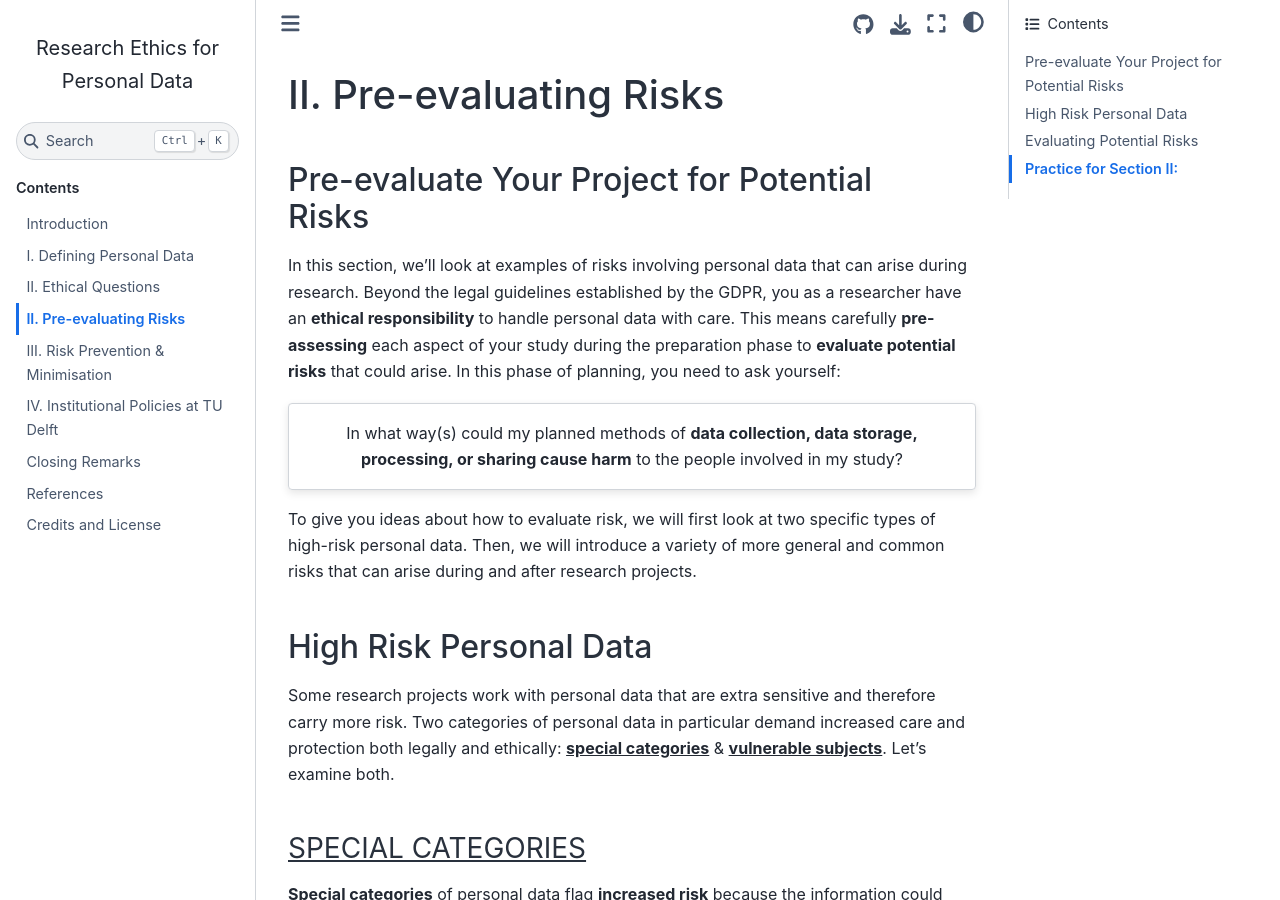
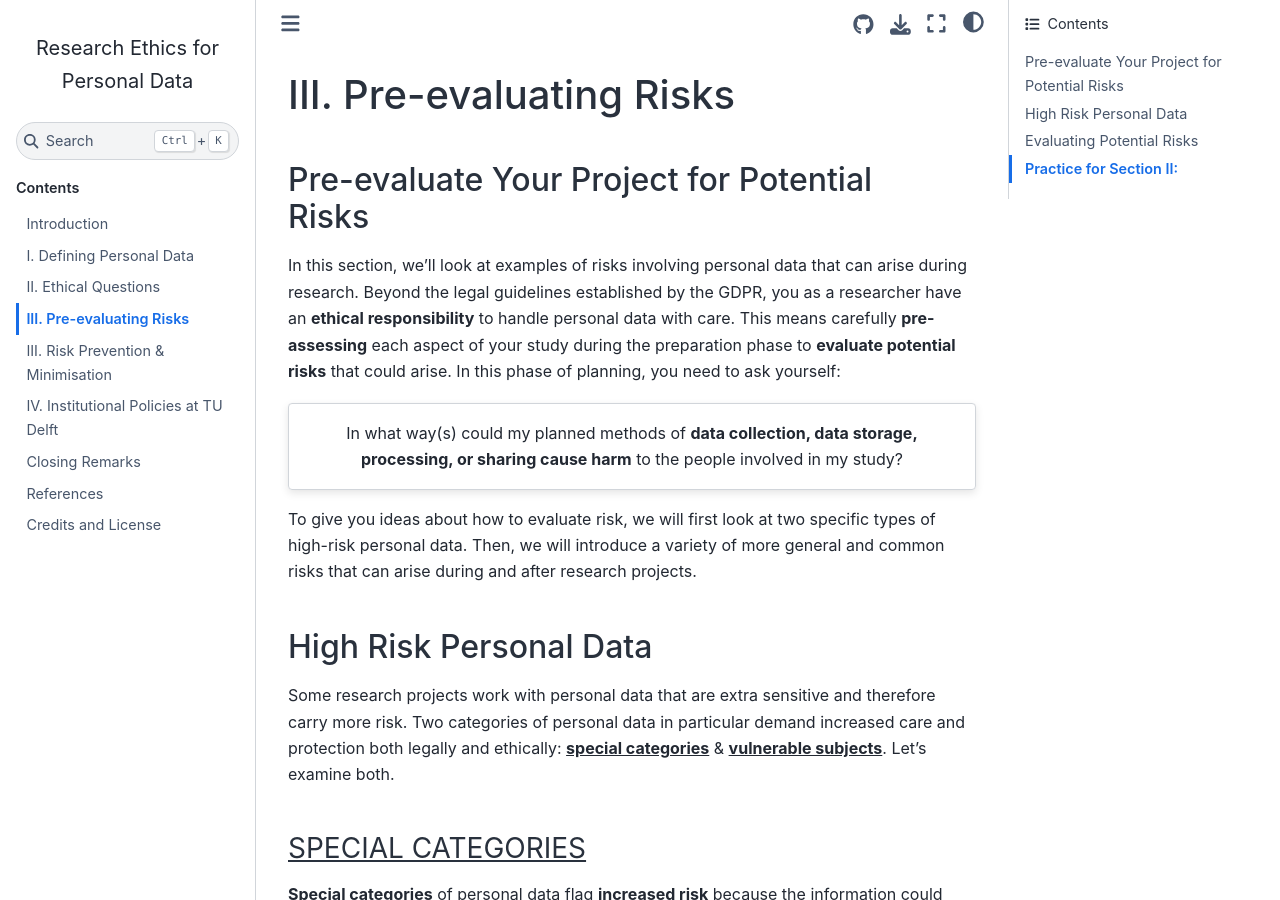
Before and after one commit to tu-delft-library/BSc_Research_Ethics_for_Personal_Data, a Jupyter Book: the page built from book/risks.md, in a window 1280 px wide and 900 px high. Built offline with Jupyter Book 1.0.4 settings and Sphinx 7.4.7 and the Sphinx Book theme 1.1.4, drawn with Linux system fonts in a browser that asks for light colours; comment, search, counter and statistics services are not loaded.

Commit message:
Update risks.md

```diff
--- a/book/risks.md
+++ b/book/risks.md
@@ -1,4 +1,4 @@
-# II. Pre-evaluating Risks
+# III. Pre-evaluating Risks
 
 ## Pre-evaluate Your Project for Potential Risks
 
```
